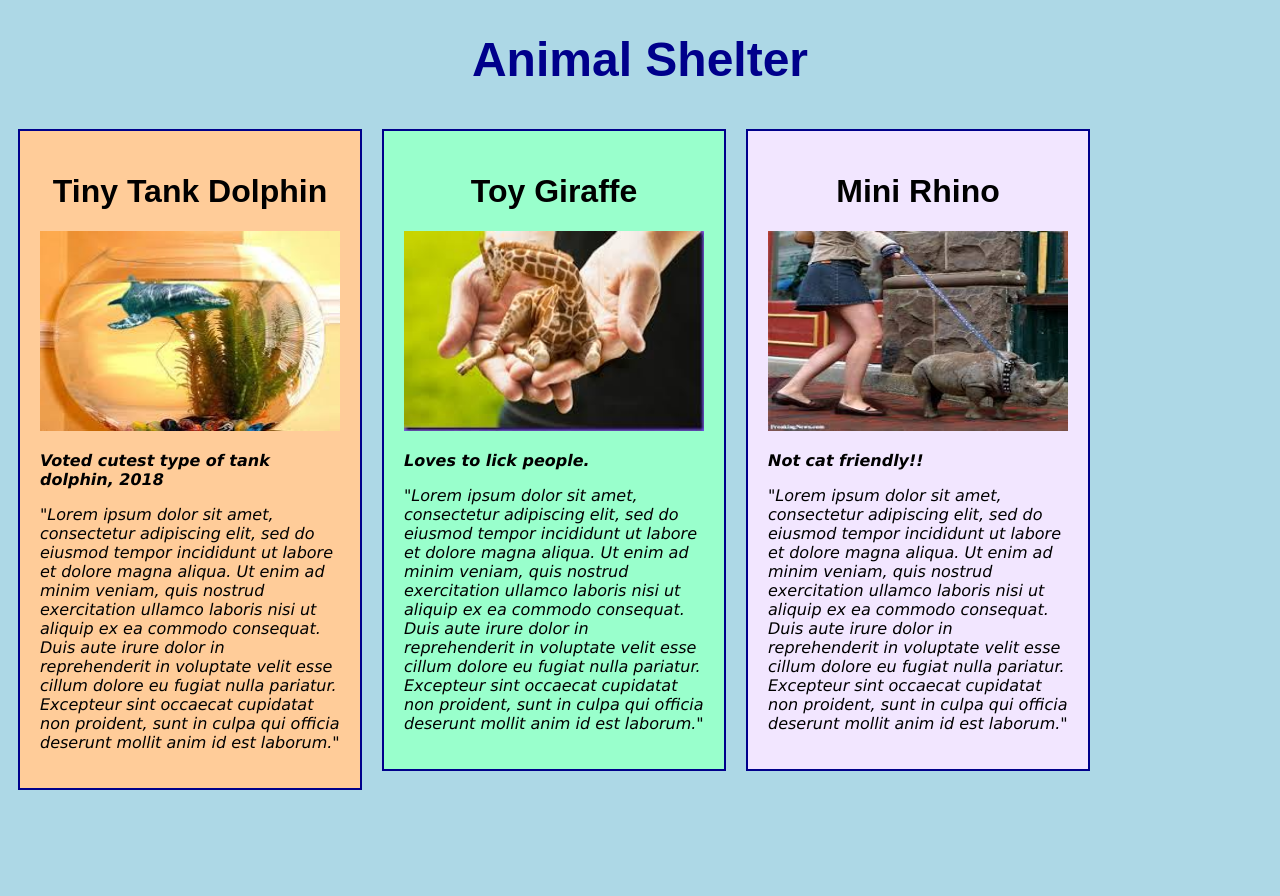
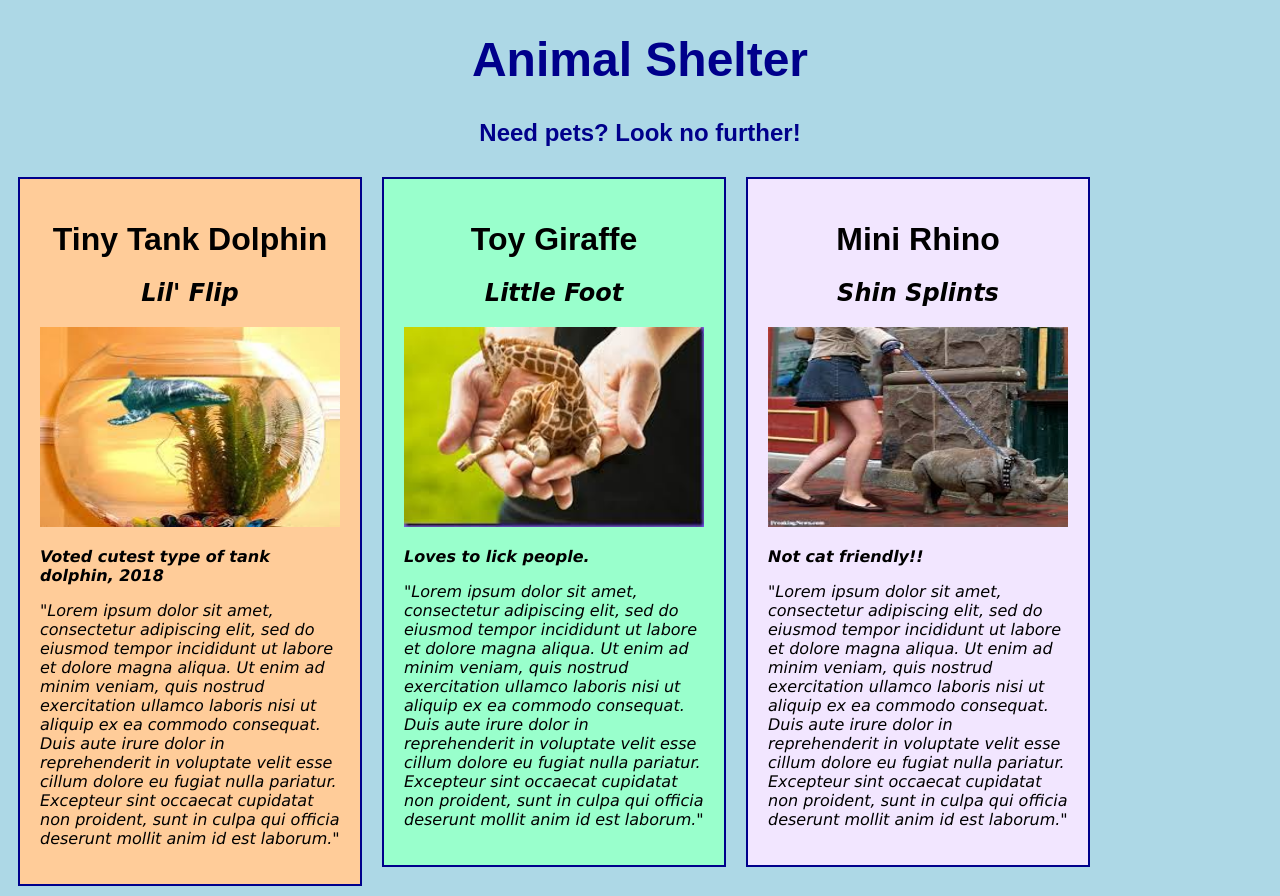
Before and after one commit to ChrisMCrow/animal-shelter, a plain HTML site: page index.html in a window 1280 px wide. Before the commit the page ends 800 px from the top, so only its background shows below. Drawn offline with Linux system fonts and the light colour scheme.

Commit message:
add pet names

```diff
--- a/css/styles.css
+++ b/css/styles.css
@@ -16,13 +16,19 @@ body {
   font-weight: bold;
 }
 
+.columns h1 {
+  text-align: center;
+}
+
+.columns h2 {
+  text-align: center;
+  font-style: italic;
+  font-family: cursive;
+}
+
 .columns p {
   font-family: verdana;
   font-style: italic;
-}
-
-.columns h1 {
-  text-align: center;
 }
 
 .c1 {
@@ -38,9 +44,12 @@ body {
 }
 
 
-h1.title {
+.title {
   font-family: fantasy;
   text-align: center;
   color:darkblue;
+}
+
+h1.title {
   font-size: 48px;
 }
--- a/index.html
+++ b/index.html
@@ -7,9 +7,11 @@
 
   <body>
     <h1 class="title">Animal Shelter</h1>
+    <h2 class="title">Need pets? Look no further!</h2>
 
     <div class="columns c1">
       <h1>Tiny Tank Dolphin</h1>
+      <h2>Lil' Flip</h2>
       <img src="img/dolphin.jpeg" alt="Tiny Dolphin" height=200px width=300px>
       <p class="bio">Voted cutest type of tank dolphin, 2018</p>
       <p>"Lorem ipsum dolor sit amet, consectetur adipiscing elit, sed do eiusmod tempor incididunt ut labore et dolore magna aliqua. Ut enim ad minim veniam, quis nostrud exercitation ullamco laboris nisi ut aliquip ex ea commodo consequat. Duis aute irure dolor in reprehenderit in voluptate velit esse cillum dolore eu fugiat nulla pariatur. Excepteur sint occaecat cupidatat non proident, sunt in culpa qui officia deserunt mollit anim id est laborum."</p>
@@ -17,6 +19,7 @@
 
     <div class="columns c2">
       <h1>Toy Giraffe</h1>
+      <h2>Little Foot</h2>
       <img src="img/giraffe.jpeg" alt="Tiny Giraffe" height=200px width="300px">
       <p class="bio">Loves to lick people.</p>
       <p>"Lorem ipsum dolor sit amet, consectetur adipiscing elit, sed do eiusmod tempor incididunt ut labore et dolore magna aliqua. Ut enim ad minim veniam, quis nostrud exercitation ullamco laboris nisi ut aliquip ex ea commodo consequat. Duis aute irure dolor in reprehenderit in voluptate velit esse cillum dolore eu fugiat nulla pariatur. Excepteur sint occaecat cupidatat non proident, sunt in culpa qui officia deserunt mollit anim id est laborum."</p>
@@ -24,6 +27,7 @@
 
     <div class="columns c3">
       <h1>Mini Rhino</h1>
+      <h2>Shin Splints</h2>
       <img src="img/rhino.jpeg" alt="Tiny Rhino" height=200px width="300px">
       <p class="bio">Not cat friendly!!</p>
       <p>"Lorem ipsum dolor sit amet, consectetur adipiscing elit, sed do eiusmod tempor incididunt ut labore et dolore magna aliqua. Ut enim ad minim veniam, quis nostrud exercitation ullamco laboris nisi ut aliquip ex ea commodo consequat. Duis aute irure dolor in reprehenderit in voluptate velit esse cillum dolore eu fugiat nulla pariatur. Excepteur sint occaecat cupidatat non proident, sunt in culpa qui officia deserunt mollit anim id est laborum."</p>
```
